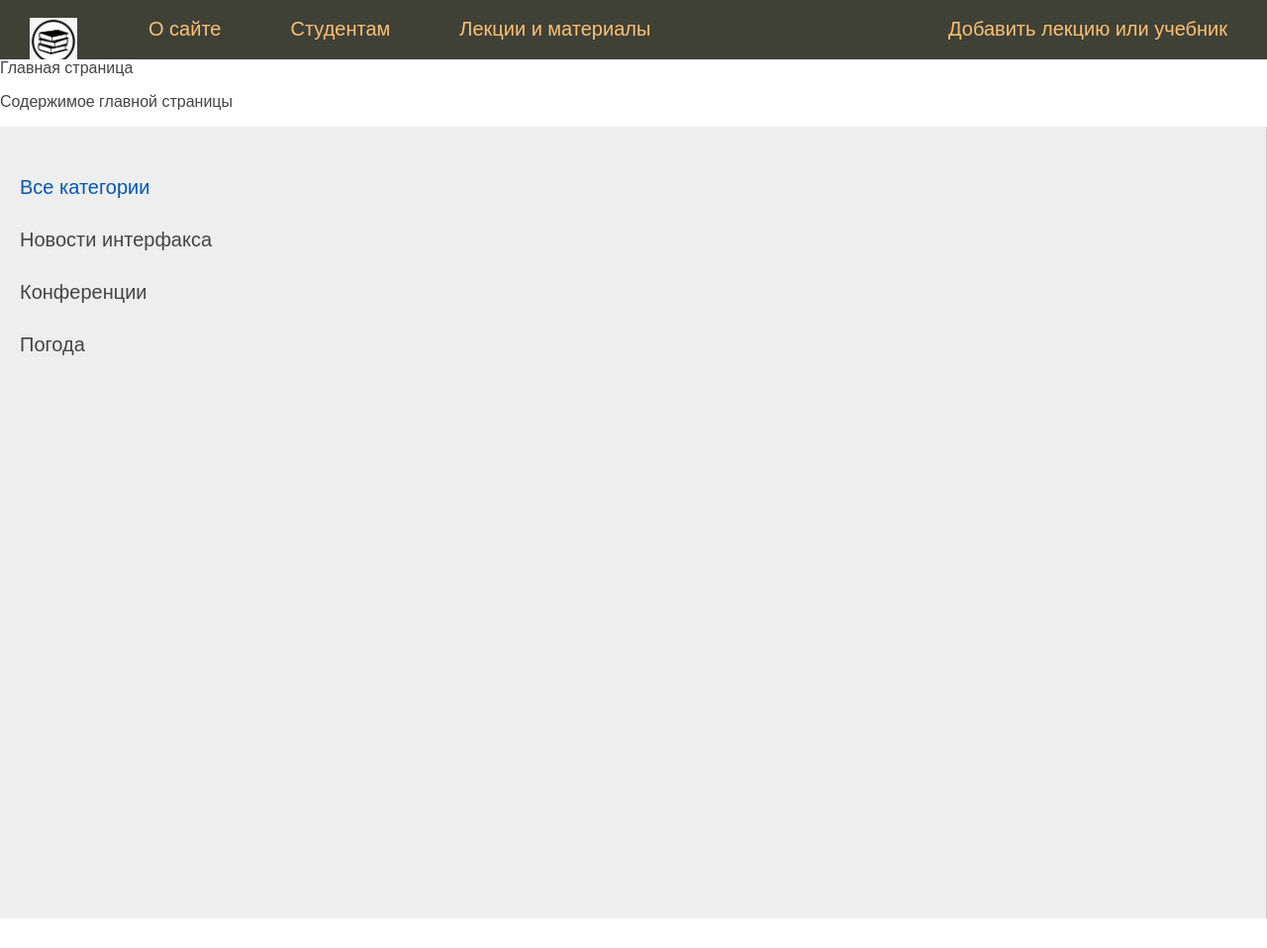
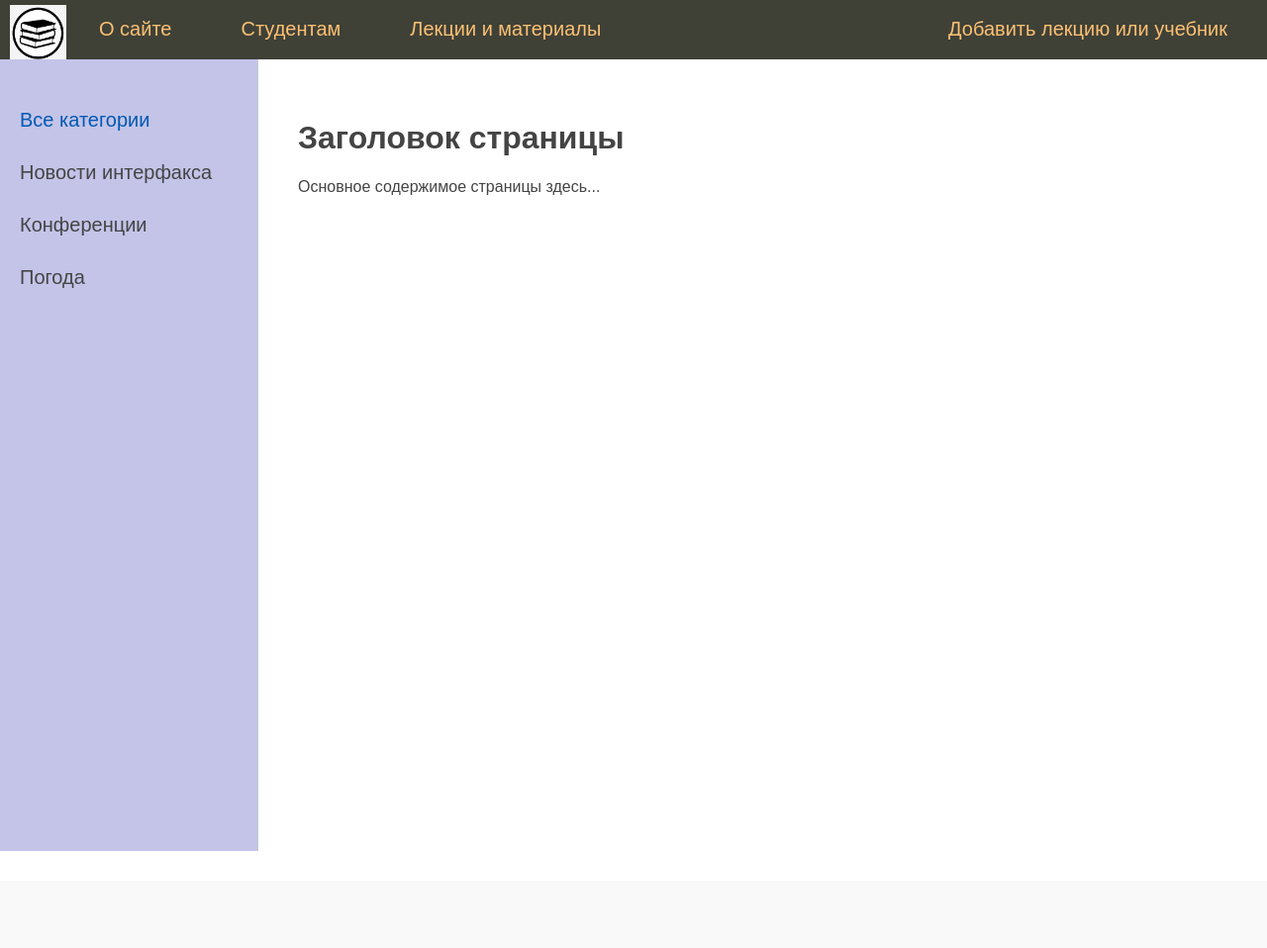
Before and after one commit to Kirill-PV/siteforstudents, a Django app: page / in a window 1280 px wide. Shown: the whole page at 99% size. After the commit the page ends 860 px from the top, so only its background shows below. Run offline with Django 5.2, Linux system fonts and the light colour scheme.

Commit message:
main root

```diff
--- a/siteforstudents/homepage/static/homepage/css/styles.css
+++ b/siteforstudents/homepage/static/homepage/css/styles.css
@@ -44,7 +44,7 @@
 div.article-panel {
     background: #eee;
     padding: 5px 10px 5px 10px;
-    box-sizing: border-box;
+    box-sizing border-box;
     overflow: hidden;
     color: #555;
 }
@@ -81,19 +81,12 @@
 }
 
 .logo {
-	background: url('../images/logo.png') no-repeat 10px 5px;
+	background: url('../images/logo.png')
+	no-repeat 10px 5px;
 	width: 70px;
-	height: 50px;
+	height: 60px;
+	background-size: contain;
 }
-
-.logo-item {
-    width: 50px;
-    height: 50px;
-    background-image: url('../images/main.png');
-    background-size: contain;
-    background-repeat: no-repeat ;
-}
-
 
 ul.mainmenu {
 	list-style: none;
@@ -108,7 +101,7 @@
 	float: left;
 	margin: 18px 40px 0 30px;
 }
-
+ul.mainmenu li.logo {margin: 0;}
 ul.mainmenu li.last {float: right;}
 
 ul.mainmenu li a {
@@ -168,12 +161,16 @@
 	min-height: 100%;
 	height: 100%;
 }
+.table-content td {
+    vertical-align: top;
+}
 
 .left-chapters {
 	margin: 0;
-	background: #eee;
+	background: #c3c4e8;
 	border-right: 1px solid #ccc;
 	min-height: 100%;
+	width: 250px;
 }
 .left-chapters ul {
 	width: 230px;
--- a/siteforstudents/homepage/templates/homepage/base.html
+++ b/siteforstudents/homepage/templates/homepage/base.html
@@ -13,7 +13,7 @@
 {% block mainmenu %}
     <div class="header">
         <ul id="mainmenu" class="mainmenu">
-        <li class="logo-item"><a href="#"><div class="logo-item"></div></a></li>
+        <li class="logo"><a href="#"><div class="logo"></div></a></li>
 {% for m in menu %}
     {% if not forloop.last %}
         <li><a href="#">{{ m.capitalize}}</a></li>
@@ -31,7 +31,7 @@
     <tr>
 <!-- Sidebar слева -->
 	<td valign="top" class="left-chapters">
-	<ul id="leftchapters">
+	<ul id="left-chapters" >
 		<li class="selected">Все категории</li>
 		<li><a href="#">Новости интерфакса</a></li>
 		<li><a href="#">Конференции</a></li>
@@ -41,7 +41,16 @@
 </td>
 <!-- Конец Sidebar'а -->
 
+        <!-- Основной контент -->
+        <td valign="top" class="content">
+            <h1>Заголовок страницы</h1>
+            <p>Основное содержимое страницы здесь...</p>
+        </td>
     </tr>
+</table>
+
+
+
 {% block content %}
 {% endblock content %}
 
--- a/siteforstudents/homepage/templates/homepage/index.html
+++ b/siteforstudents/homepage/templates/homepage/index.html
@@ -1,6 +1,6 @@
 {% extends 'homepage/base.html' %}
 
 {% block content %}
-<h>{{ title }}</h>
-<p>Содержимое главной страницы</p>
+
+
 {% endblock content %}
```
